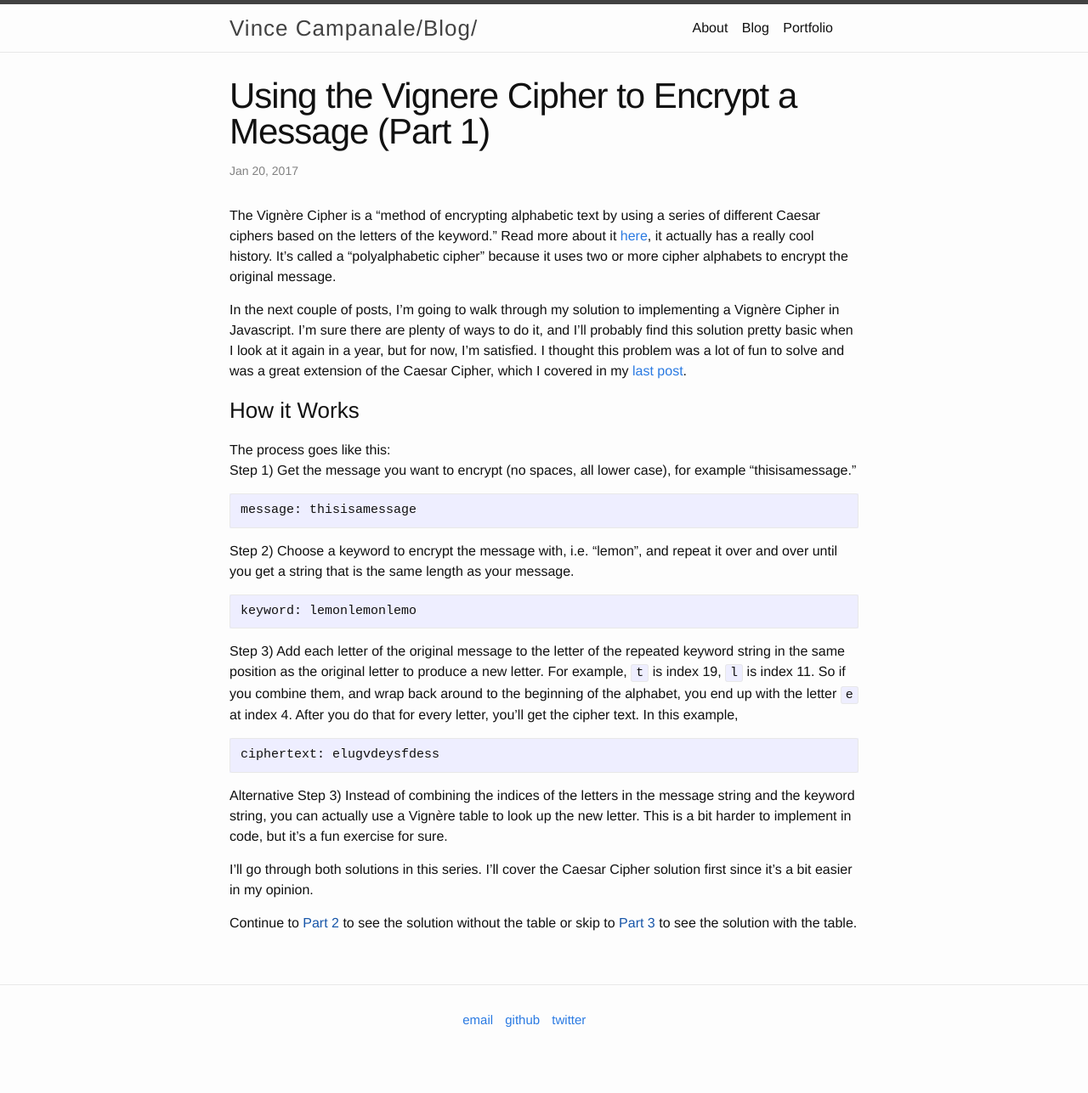
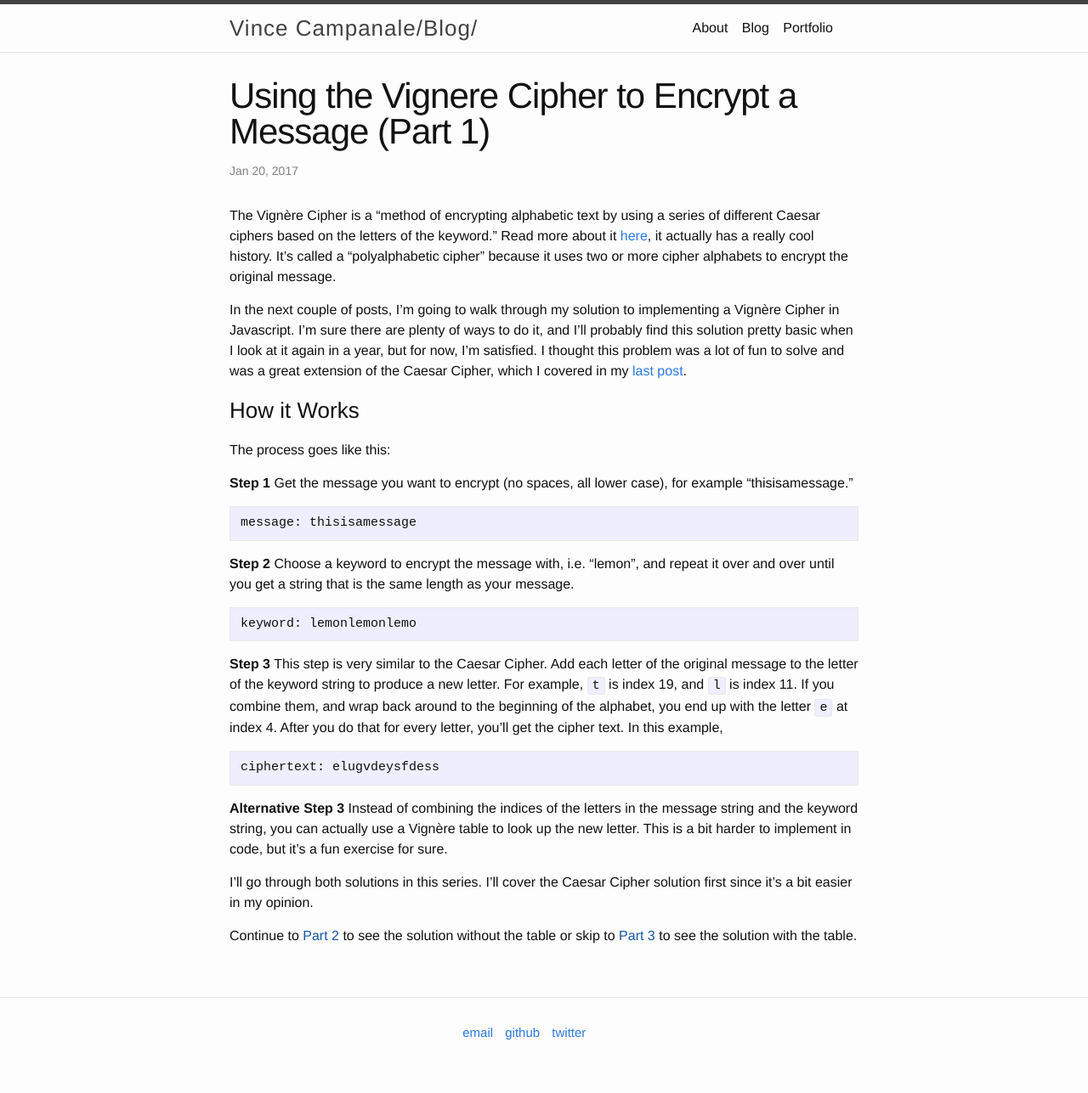
Before and after one commit to vincecampanale/blog, a Jekyll site: the page built from _posts/2017-01-29-vignere-cipher-part1.markdown, in a window 1280 px wide. Shown: the whole page at 85% size. Built offline with Jekyll 4.4.1, drawn with Linux system fonts in a browser that asks for light colours.

Commit message:
proofreading vc part 1

````diff
--- a/_posts/2017-01-29-vignere-cipher-part1.markdown
+++ b/_posts/2017-01-29-vignere-cipher-part1.markdown
@@ -10,20 +10,21 @@ In the next couple of posts, I'm going to walk through my solution to implementi
 
 ### How it Works
 The process goes like this:
-Step 1) Get the message you want to encrypt (no spaces, all lower case), for example "thisisamessage."
+
+**Step 1** Get the message you want to encrypt (no spaces, all lower case), for example "thisisamessage."
 ```
 message: thisisamessage
 ```
-Step 2) Choose a keyword to encrypt the message with, i.e. "lemon", and repeat it over and over until you get a string that is the same length as your message.
+**Step 2** Choose a keyword to encrypt the message with, i.e. "lemon", and repeat it over and over until you get a string that is the same length as your message.
 ```
 keyword: lemonlemonlemo
 ```
-Step 3) Add each letter of the original message to the letter of the repeated keyword string in the same position as the original letter to produce a new letter. For example, `t` is index 19, `l` is index 11. So if you combine them, and wrap back around to the beginning of the alphabet, you end up with the letter `e` at index 4. After you do that for every letter, you'll get the cipher text. In this example,
+**Step 3** This step is very similar to the Caesar Cipher. Add each letter of the original message to the letter of the keyword string to produce a new letter. For example, `t` is index 19, and `l` is index 11. If you combine them, and wrap back around to the beginning of the alphabet, you end up with the letter `e` at index 4. After you do that for every letter, you'll get the cipher text. In this example,
 ```
 ciphertext: elugvdeysfdess
 ```
 
-Alternative Step 3) Instead of combining the indices of the letters in the message string and the keyword string, you can actually use a Vign&egrave;re table to look up the new letter. This is a bit harder to implement in code, but it's a fun exercise for sure.
+**Alternative Step 3** Instead of combining the indices of the letters in the message string and the keyword string, you can actually use a Vign&egrave;re table to look up the new letter. This is a bit harder to implement in code, but it's a fun exercise for sure.
 
 I'll go through both solutions in this series. I'll cover the Caesar Cipher solution first since it's a bit easier in my opinion.
 
````
